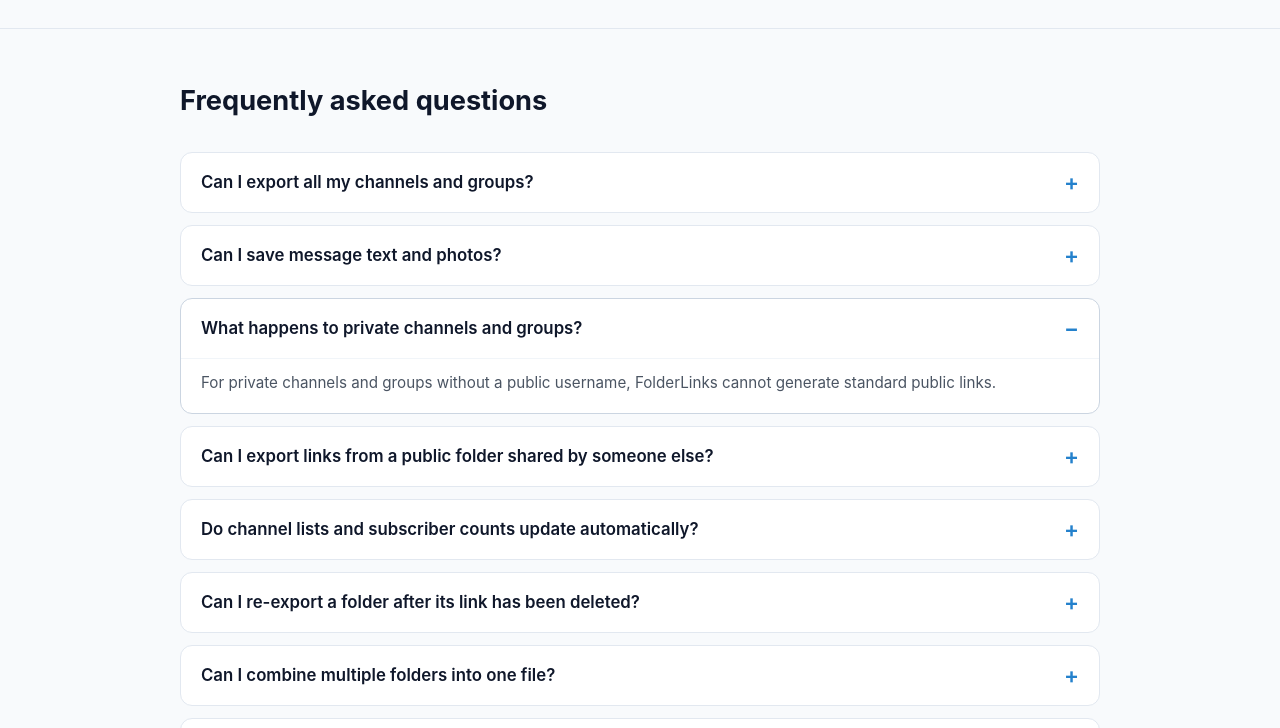
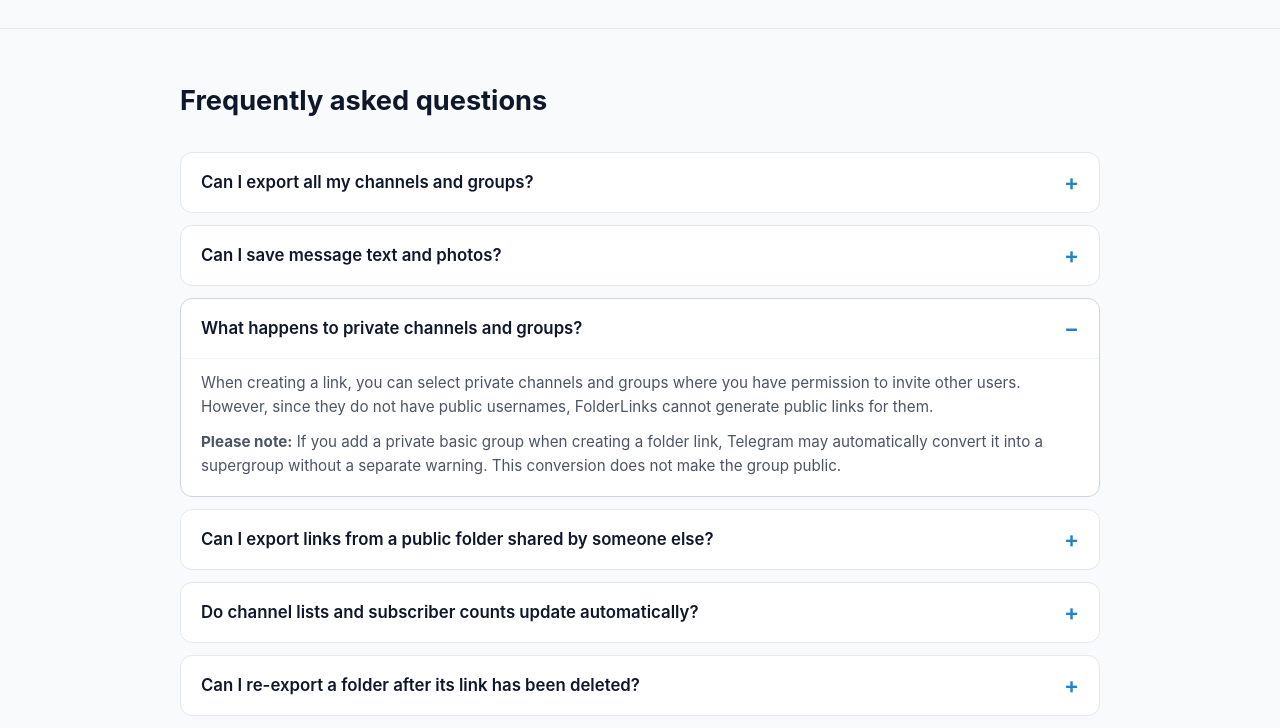
Before and after one commit to folderlinks-telegram/folderlinks-telegram.github.io, a plain HTML site: page index.html in a window 1280 px wide. Both pictures are taken after a click on the heading "What happens to private channels and groups?". Shown: the part 2867-3595 px from the top of the page. Drawn offline with Linux system fonts and the light colour scheme.

Commit message:
добавки

```diff
--- a/index.html
+++ b/index.html
@@ -395,6 +395,10 @@
       padding-top: 12px;
     }
 
+    .faq-answer p + p {
+      margin-top: 10px;
+    }
+
     /* Footer */
     footer {
       background: #ffffff;
@@ -628,7 +632,12 @@
           <details class="faq-item">
             <summary class="faq-question">What happens to private channels and groups?</summary>
             <div class="faq-answer">
-              For private channels and groups without a public username, FolderLinks cannot generate standard public links.
+              <p>
+                When creating a link, you can select private channels and groups where you have permission to invite other users. However, since they do not have public usernames, FolderLinks cannot generate public links for them.
+              </p>
+              <p>
+                <strong>Please note:</strong> If you add a private basic group when creating a folder link, Telegram may automatically convert it into a supergroup without a separate warning. This conversion does not make the group public.
+              </p>
             </div>
           </details>
 
```
Also changed, not shown: ru/index.html (+10 -1 lines).
